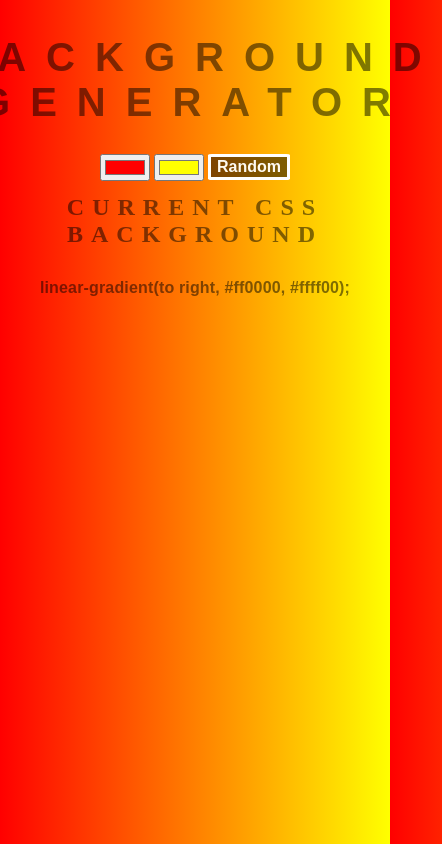
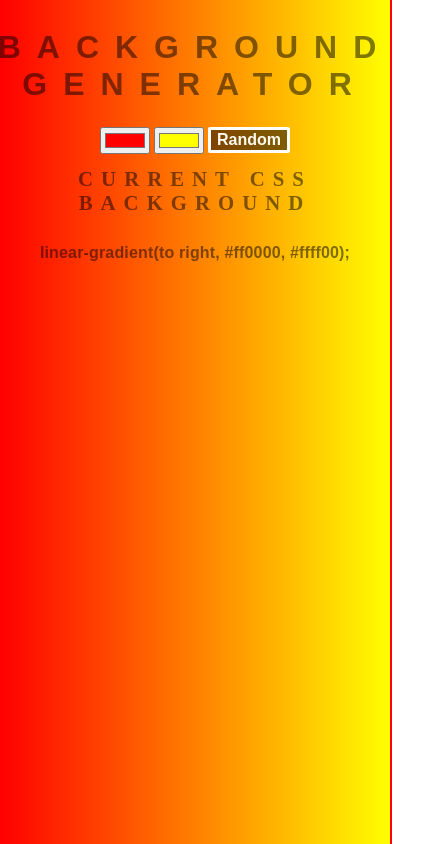
Before and after one commit to alexmonteil/background-generator, a plain HTML site: page index.html in a window 390 px wide. Shown: the whole page, 442 px wide, since content can reach past the window. Drawn offline with Linux system fonts and the light colour scheme.

Commit message:
changing css properties

```diff
--- a/style.css
+++ b/style.css
@@ -68,6 +68,10 @@ button {
 
 @media only screen and (max-width: 600px) {
     h1 {
-        font: 600 2.5em 'Raleway', sans-serif;
+        font: 600 2em 'Raleway', sans-serif;
+    }
+
+    h2 {
+        font-size: 1.3em;
     }
 }
```
